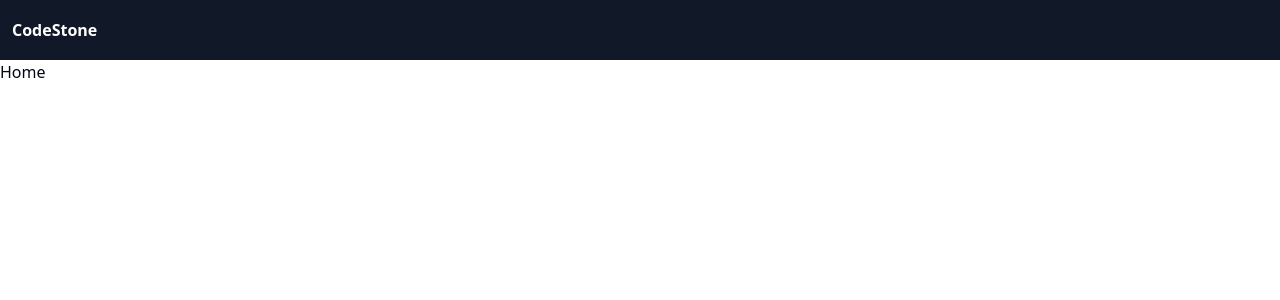
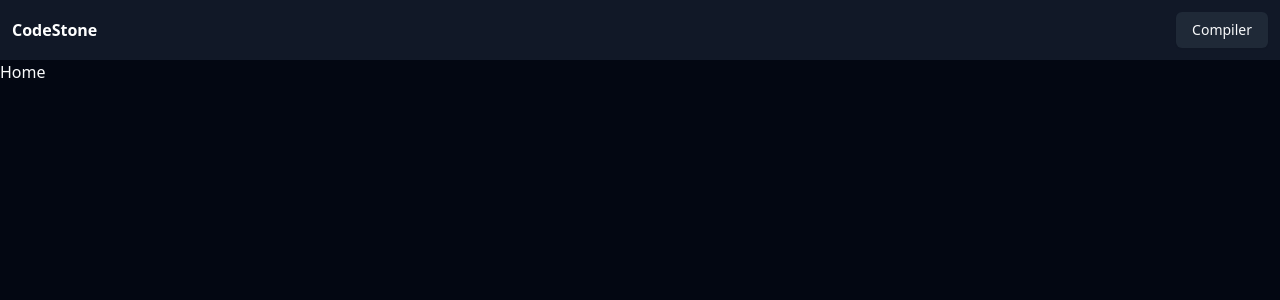
Before and after one commit to Aryan-Mac01/NimbusX, a React (Vite) app in the folder client/: page / in a window 1280 px wide. Shown: the top 300 px of the page. Built offline with nearby package versions, Linux system fonts and the light colour scheme.

Commit message:
Dark theme

```diff
--- a/client/src/App.tsx
+++ b/client/src/App.tsx
@@ -4,18 +4,22 @@
 import Home from "./pages/Home"
 import Compiler from "./pages/Compiler"
 import NotFound from "./pages/NotFound"
+import { ThemeProvider } from "@/components/theme-provider"
 
 function App() {
 
 
   return (
     <>
+      <ThemeProvider defaultTheme="dark" storageKey="vite-ui-theme">
         <Header/>
         <Routes>
           <Route path="/" element={<Home/>}/>
           <Route path="/compiler" element={<Compiler/>}/>
           <Route path="*" element={<NotFound/>}/>
         </Routes>
+      </ThemeProvider>
+
 
     </>
   )
--- a/client/src/components/Header.tsx
+++ b/client/src/components/Header.tsx
@@ -1,9 +1,19 @@
-
+import { Button } from "./ui/button"
+import { Link } from "react-router-dom"
 
 export default function Header() {
 return (
     <nav className="w-full h-[60px] bg-gray-900 text-white p-3 flex justify-between items-center">
-        <h2 className="font-bold">CodeStone</h2>
+        <Link to="/">
+            <h2 className="font-bold">CodeStone</h2>
+        </Link>
+        <ul className="flex gap-2">
+            <li>
+                <Link to="/compiler">
+                    <Button variant="secondary">Compiler</Button>
+                </Link>
+            </li>
+        </ul>
     </nav>
     )
 }
--- /dev/null
+++ b/client/src/components/theme-provider.tsx
@@ -0,0 +1,73 @@
+    import { createContext, useContext, useEffect, useState } from "react"
+
+    type Theme = "dark" | "light" | "system"
+
+    type ThemeProviderProps = {
+    children: React.ReactNode
+    defaultTheme?: Theme
+    storageKey?: string
+    }
+
+    type ThemeProviderState = {
+    theme: Theme
+    setTheme: (theme: Theme) => void
+    }
+
+    const initialState: ThemeProviderState = {
+    theme: "system",
+    setTheme: () => null,
+    }
+
+    const ThemeProviderContext = createContext<ThemeProviderState>(initialState)
+
+    export function ThemeProvider({
+    children,
+    defaultTheme = "system",
+    storageKey = "vite-ui-theme",
+    ...props
+    }: ThemeProviderProps) {
+    const [theme, setTheme] = useState<Theme>(
+        () => (localStorage.getItem(storageKey) as Theme) || defaultTheme
+    )
+
+    useEffect(() => {
+        const root = window.document.documentElement
+
+        root.classList.remove("light", "dark")
+
+        if (theme === "system") {
+        const systemTheme = window.matchMedia("(prefers-color-scheme: dark)")
+            .matches
+            ? "dark"
+            : "light"
+
+        root.classList.add(systemTheme)
+        return
+        }
+
+        root.classList.add(theme)
+    }, [theme])
+
+    const value = {
+        theme,
+        setTheme: (theme: Theme) => {
+        localStorage.setItem(storageKey, theme)
+        setTheme(theme)
+        },
+    }
+
+    return (
+        <ThemeProviderContext.Provider {...props} value={value}>
+        {children}
+        </ThemeProviderContext.Provider>
+    )
+    }
+
+    export const useTheme = () => {
+    const context = useContext(ThemeProviderContext)
+
+    if (context === undefined)
+        throw new Error("useTheme must be used within a ThemeProvider")
+
+    return context
+    }
```
Lines whose indentation alone changed are shown as unchanged.
